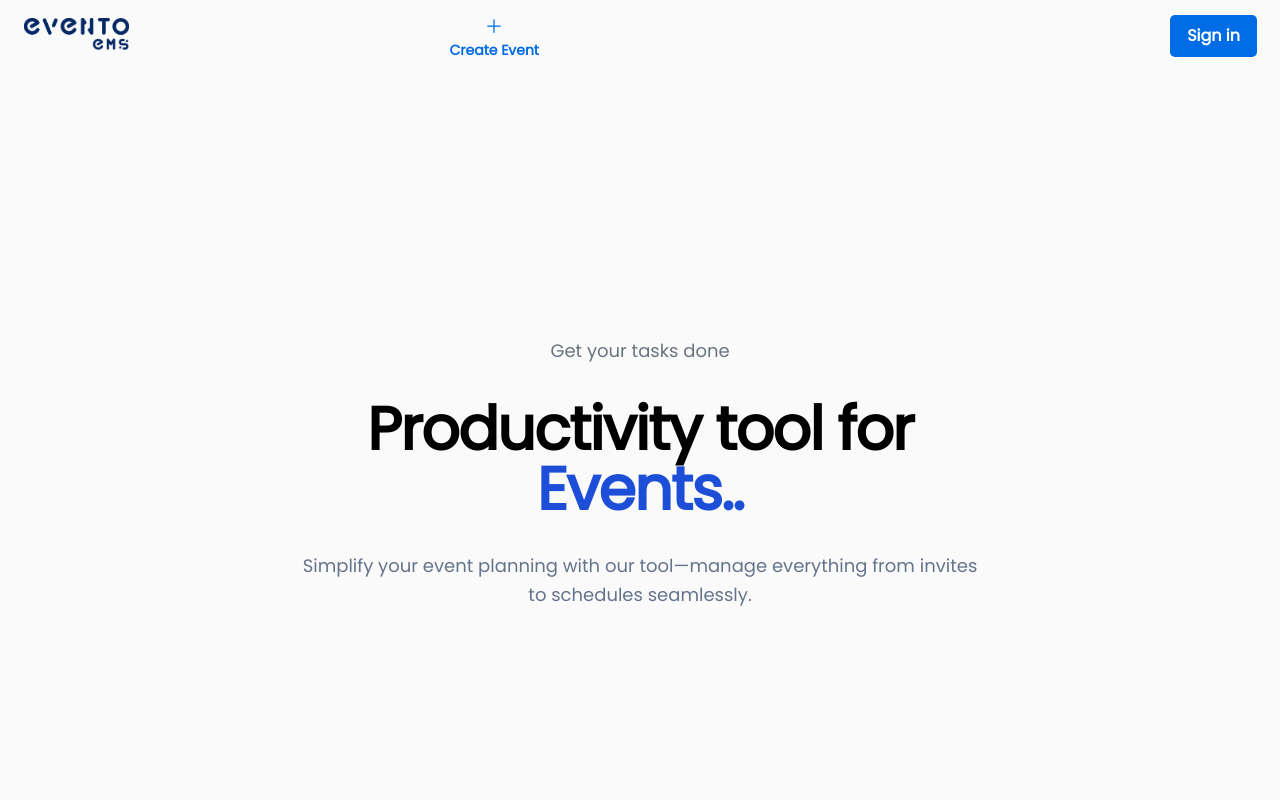
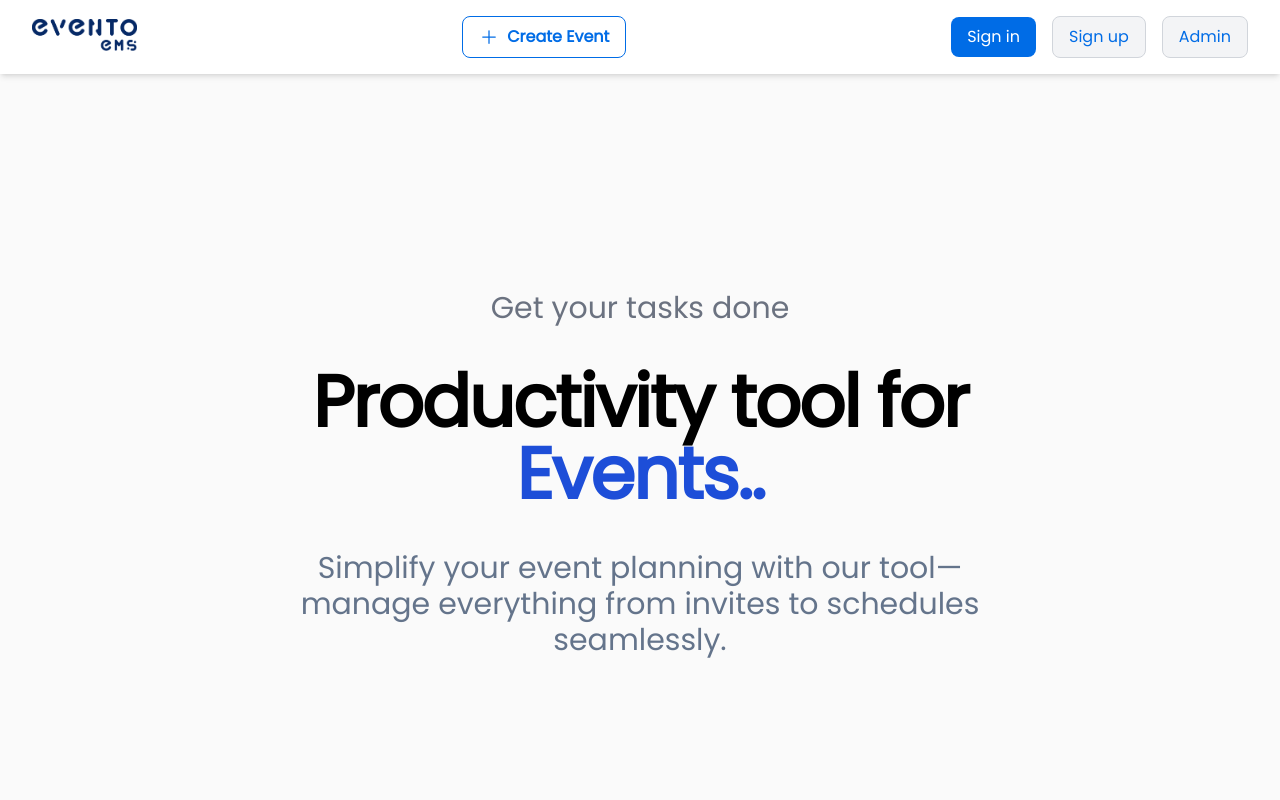
Before and after one commit to amitver01/eventHorizon, a React (Vite) app: page / in a window 1280 px wide. Shown: the top 800 px of the page. Built offline with nearby package versions, Linux system fonts and the light colour scheme; no server answers.

Commit message:
added admin

```diff
--- a/src/App.jsx
+++ b/src/App.jsx
@@ -16,7 +16,7 @@ import EventPage from './pages/EventPage';
 import OrderSummary from './pages/OrderSummary';
 import PaymentSummary from './pages/PaymentSummary';
 import DisplayEvent from './pages/DisplayEvents';
-
+import Admin from './pages/Admin' ;
 
 
 axios.defaults.baseURL = 'http://localhost:4000/';
@@ -35,6 +35,7 @@ function App() {
         <Route path='/forgotpassword' element={<ForgotPassword />} />
         <Route path='/resetpassword' element={<ResetPassword />} />
         <Route path='/event/:id' element={<EventPage />} />
+        <Route path='/admin' element={<Admin/>}/>
       </Routes>
       <Footer/>
     </UserContextProvider>
--- /dev/null
+++ b/src/pages/Admin.jsx
@@ -0,0 +1,115 @@
+import { useState, useEffect } from 'react';
+import axios from 'axios';
+
+export default function AdminPage() {
+  const [events, setEvents] = useState([]);
+  const [newEvent, setNewEvent] = useState({ title: '', description: '', date: '' });
+  const [deleteEventId, setDeleteEventId] = useState('');
+
+  // Fetch events on component mount
+  useEffect(() => {
+    async function fetchEvents() {
+      try {
+        const response = await axios.get('https://backend-event-qj0c.onrender.com/api/events/events');
+        setEvents(response.data);
+      } catch (error) {
+        console.error('Error fetching events', error);
+      }
+    }
+    fetchEvents();
+  }, []);
+
+
+  const handleChange = (e) => {
+    const { name, value } = e.target;
+    setNewEvent((prev) => ({ ...prev, [name]: value }));
+  };
+
+  // Add a new event
+  const handleAddEvent = async () => {
+    try {
+      await axios.post('https://backend-event-qj0c.onrender.com/api/events/createEvents', newEvent);
+      setEvents([...events, newEvent]);
+      setNewEvent({ title: '', description: '', date: '' });
+    } catch (error) {
+      console.error('Error adding event', error);
+    }
+  };
+
+  // Delete an event
+  const handleDeleteEvent = async (id) => {
+    try {
+      await axios.delete(`https://backend-event-qj0c.onrender.com/api/events/events/${id}`);
+      setEvents(events.filter(event => event._id !== id));
+      setDeleteEventId('');
+    } catch (error) {
+      console.error('Error deleting event', error);
+    }
+  };
+
+  return (
+    <div className="p-6 bg-gray-100 min-h-screen">
+      <h1 className="text-2xl font-bold mb-6">Admin Panel</h1>
+
+      {/* Add Event Form */}
+      <div className="bg-white p-4 rounded-lg shadow-md mb-6">
+        <h2 className="text-xl font-semibold mb-4">Add New Event</h2>
+        <div className="mb-4">
+          <label className="block text-sm font-medium mb-1">Title</label>
+          <input
+            type="text"
+            name="title"
+            value={newEvent.title}
+            onChange={handleChange}
+            className="border rounded p-2 w-full"
+          />
+        </div>
+        <div className="mb-4">
+          <label className="block text-sm font-medium mb-1">Description</label>
+          <textarea
+            name="description"
+            value={newEvent.description}
+            onChange={handleChange}
+            className="border rounded p-2 w-full"
+          />
+        </div>
+        <div className="mb-4">
+          <label className="block text-sm font-medium mb-1">Date</label>
+          <input
+            type="date"
+            name="date"
+            value={newEvent.date}
+            onChange={handleChange}
+            className="border rounded p-2 w-full"
+          />
+        </div>
+        <button
+          onClick={handleAddEvent}
+          className="bg-blue-500 text-white px-4 py-2 rounded-lg hover:bg-blue-600"
+        >
+          Add Event
+        </button>
+      </div>
+
+      {/* Event List and Delete Functionality */}
+      <div className="bg-white p-4 rounded-lg shadow-md">
+        <h2 className="text-xl font-semibold mb-4">Event List</h2>
+        <ul className="space-y-4">
+          {events.map((event) => (
+            <li key={event._id} className="border p-4 rounded-lg">
+              <h3 className="text-lg font-semibold">{event.title}</h3>
+              <p className="text-sm text-gray-600">{event.description}</p>
+              <p className="text-sm text-gray-500">{new Date(event.date).toLocaleDateString()}</p>
+              <button
+                onClick={() => handleDeleteEvent(event._id)}
+                className="mt-2 bg-red-500 text-white px-4 py-2 rounded-lg hover:bg-red-600"
+              >
+                Delete Event
+              </button>
+            </li>
+          ))}
+        </ul>
+      </div>
+    </div>
+  );
+}
--- a/src/pages/Header.jsx
+++ b/src/pages/Header.jsx
@@ -1,112 +1,78 @@
-import { useContext, useEffect, useRef, useState } from "react";
-import axios from 'axios'
-import {Link} from "react-router-dom";
+import { useContext, useRef, useState } from "react";
+import axios from 'axios';
+import { Link } from "react-router-dom";
 import { UserContext } from "../UserContext";
 import { RxExit } from 'react-icons/rx';
 import { BsFillCaretDownFill } from 'react-icons/bs';
 
-
 export default function Header() {
-  const {user,setUser} = useContext(UserContext);
-  const [isMenuOpen, setisMenuOpen] = useState(false);
-  const [events, setEvents] = useState([]);
+  const { user, setUser } = useContext(UserContext);
+  const [isMenuOpen, setIsMenuOpen] = useState(false);
   const [searchQuery, setSearchQuery] = useState("");
   const searchInputRef = useRef();
 
-
-  async function logout(){
+  async function logout() {
     await axios.post('https://backend-event-qj0c.onrender.com/api/auth/logout');
     setUser(null);
   }
-//! Search input ----------------------------------------------------------------
-  const handleSearchInputChange = (event) => {
-    setSearchQuery(event.target.value);
-  };
 
   return (
     <div>
-      <header className='flex py-2 px-6 sm:px-6 justify-between place-items-center'>
-
-          <Link to={'/'} className="flex item-center ">
-            <img src="/logo.png" alt="" className='w-26 h-9'/>
+      <header className="flex py-4 px-6 sm:px-8 justify-between items-center bg-white shadow-md">
+        <Link to={'/'} className="flex items-center">
+          <img src="/logo.png" alt="Logo" className="w-26 h-9" />
         </Link>
 
-
-
-
-
-          <Link to={'/createEvent'}>
-            <div className='hidden md:flex flex-col place-items-center py-1 px-2 rounded text-primary cursor-pointer hover:text-primarydark hover:bg-white hover:shadow-sm shadow-gray-200 hover:transition-shadow duration-1500'>
-              <button>
-                <svg xmlns="http://www.w3.org/2000/svg" fill="none" viewBox="0 0 24 24" strokeWidth={1.5} stroke="currentColor" className="w-5 stroke-3 py-1">
+        <Link to={'/createEvent'} className="hidden md:flex items-center space-x-2 py-2 px-4 rounded-lg text-primary bg-white border border-primary hover:text-white hover:bg-primary hover:shadow-md transition-all">
+          <svg xmlns="http://www.w3.org/2000/svg" fill="none" viewBox="0 0 24 24" strokeWidth={1.5} stroke="currentColor" className="w-5 h-5">
             <path strokeLinecap="round" strokeLinejoin="round" d="M12 4.5v15m7.5-7.5h-15" />
           </svg>
-              </button>
-              <div className='font-bold color-primary text-sm'>Create Event</div>
-            </div>
+          <span className="font-semibold">Create Event</span>
         </Link>
 
-          <div className='hidden lg:flex gap-5 text-sm'>
-          </div>
-
-
-
-
-        {/* -------------------IF user is Logged DO this Main-------------------- */}
-        {!!user &&(
-
-          <div className="flex flex-row items-center gap-2 sm:gap-8 ">
-            <div className="flex items-center gap-2">
-              <Link to={'/useraccount'}>
+        <div className="flex items-center space-x-4">
+          {!!user ? (
+            <div className="relative flex items-center space-x-2">
+              <Link to={'/useraccount'} className="font-semibold text-gray-800">
                 {user.name.toUpperCase()}
               </Link>
-
-              <BsFillCaretDownFill className="h-5 w-5 cursor-pointer hover:rotate-180 transition-all" onClick={() => setisMenuOpen(!isMenuOpen)}/>
-            </div>
-            <div className="hidden md:flex">
-              <button onClick={logout} className="secondary">
-                <div>Log out</div>
-                <RxExit/>
+              <BsFillCaretDownFill className="h-5 w-5 cursor-pointer hover:rotate-180 transition-transform" onClick={() => setIsMenuOpen(!isMenuOpen)} />
+              {isMenuOpen && (
+                <div className="absolute right-0 mt-2 w-48 bg-white rounded-lg shadow-lg z-10">
+                  <nav className="flex flex-col space-y-2 py-2">
+                    <Link className="px-4 py-2 hover:bg-gray-100 rounded-lg" to={'/createEvent'}>
+                      Create Event
+                    </Link>
+                    <button className="px-4 py-2 flex items-center space-x-2 hover:bg-gray-100 rounded-lg" onClick={logout}>
+                      <span>Log out</span>
+                      <RxExit className="h-5 w-5" />
                     </button>
-            </div>
+                  </nav>
                 </div>
               )}
-
-        {/* -------------------IF user is not Logged in DO this MAIN AND MOBILE-------------------- */}
-        {!user &&(
-          <div>
-
-            <Link to={'/login'} className=" ">
-              <button className="primary">
-                <div>Sign in </div>
+            </div>
+          ) : (
+            <div className="flex items-center space-x-4">
+              <Link to={'/login'}>
+                <button className="py-2 px-4 rounded-lg text-white bg-primary hover:bg-primarydark transition-all">
+                  Sign in
+                </button>
+              </Link>
+              <Link to={'/register'}>
+                <button className="py-2 px-4 rounded-lg text-primary bg-gray-100 border border-gray-300 hover:bg-gray-200 transition-all">
+                  Sign up
+                </button>
+              </Link>
+              <Link to={'/admin'}>
+                <button className="py-2 px-4 rounded-lg text-primary bg-gray-100 border border-gray-300 hover:bg-gray-200 transition-all">
+                  Admin
                 </button>
               </Link>
             </div>
           )}
 
-          {/* -------------------IF user is Logged DO this Mobile -------------------- */}
-          {!!user &&(
-            //w-auto flex flex-col absolute bg-white pl-2 pr-6 py-5 gap-4 rounded-xl
-            <div className="absolute z-10 mt-64 flex flex-col w-48 bg-white right-2 md:right-[160px] rounded-lg shadow-lg">
-            {/* TODO: */}
-              <nav className={`block ${isMenuOpen ? 'block' : 'hidden'} `}>
-                <div className="flex flex-col font-semibold text-[16px]">
-                <Link className="flex hover:bg-background hover:shadow py-2 pt-3 pl-6 pr-8 rounded-lg" to={'/createEvent'} >
-                  Create Event
-                </Link>
-
-
-
-                <Link className="flex hover:bg-background hover:shadow py-2 pl-6 pb-3 pr-8 rounded-lg" onClick={logout}>
-                  Log out
-                </Link>
         </div>
-              </nav>
+      </header>
     </div>
-        )}
-
-        </header>
-
-    </div>
-  )
+  );
 }
--- a/src/pages/Hero.jsx
+++ b/src/pages/Hero.jsx
@@ -2,19 +2,20 @@ import React from 'react';
 
 const HeroSection = () => {
   return (
-    <section className="w-full h-screen py-8 sm:py-16 md:py-24 flex items-center justify-center">
+    <section className="w-full h-screen md:h-[75vh] lg:h-screen py-16 sm:py-24 md:py-32 flex items-center justify-center">
       <div className="mx-auto max-w-[43rem]">
         <div className="text-center">
-          <p className="text-lg font-medium leading-8 text-gray-500">Get your tasks done</p>
-          <h1 className="my-3 sm:my-4 md:my-8 text-3xl sm:text-4xl md:text-5xl lg:text-6xl font-bold leading-10 tracking-tight text-black">
+          <p className="text-xl sm:text-2xl md:text-3xl font-medium leading-8 text-gray-500">
+            Get your tasks done
+          </p>
+          <h1 className="my-4 sm:my-6 md:my-10 text-4xl sm:text-5xl md:text-6xl lg:text-7xl font-bold leading-tight tracking-tight text-black">
             Productivity tool for
-            <span className="text-blue-700"> Events..</span>
+            <span className="text-blue-700 gap-3"> Events..</span>
           </h1>
-          <p className="text-lg leading-relaxed text-slate-500">
-          Simplify your event planning with our tool—manage everything from invites to schedules seamlessly.
+          <p className="text-xl sm:text-2xl md:text-3xl leading-relaxed text-slate-500">
+            Simplify your event planning with our tool—manage everything from invites to schedules seamlessly.
           </p>
         </div>
-
       </div>
     </section>
   );
```
Lines whose indentation alone changed are shown as unchanged.
